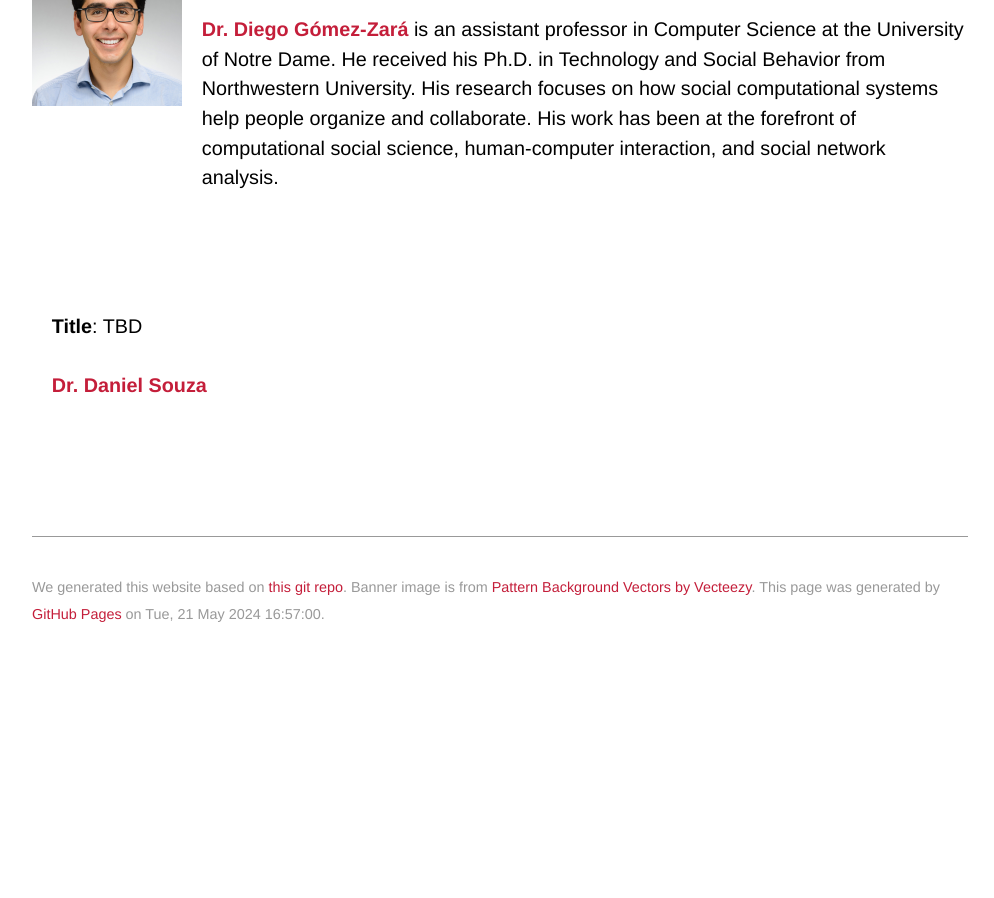
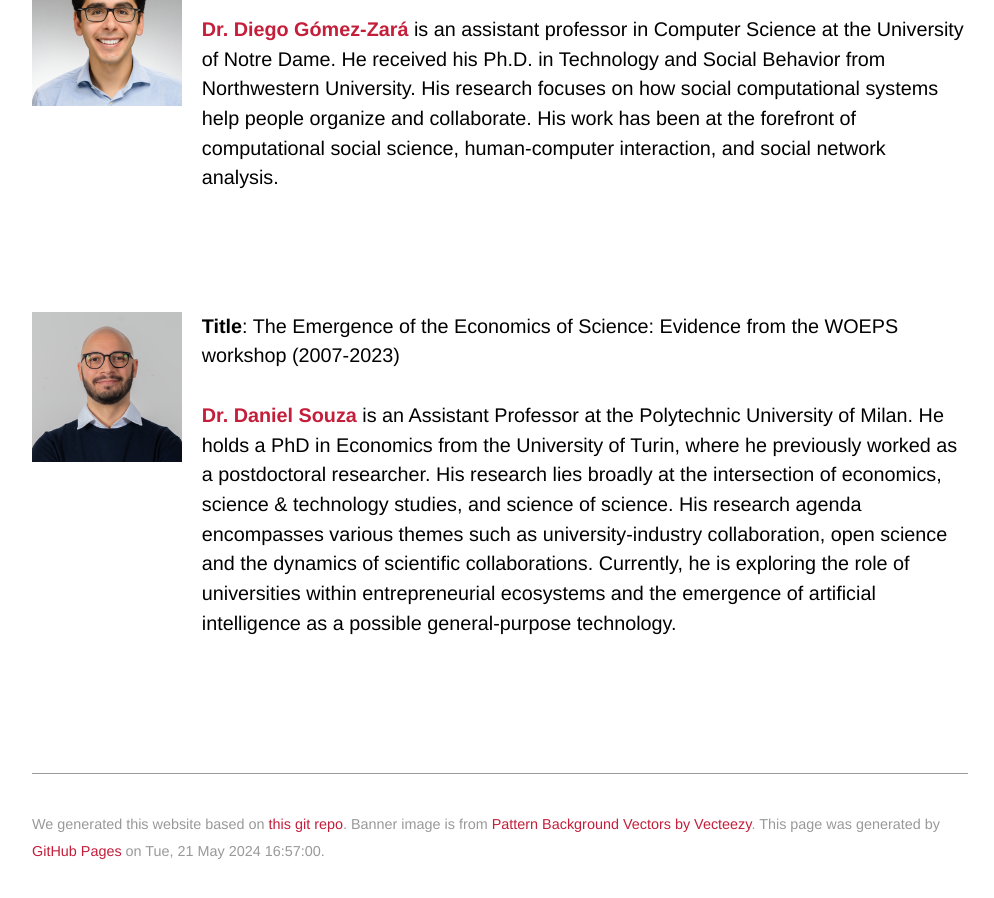
Before and after one commit to netscisci/netscisci.github.io, a Jekyll site: the page built from speakers.md, in a window 1280 px wide and 900 px high, scrolled down 1359 px. Shown: the whole window, without its empty margins (140-1134 px from the left). Built offline with Jekyll 4.4.1, drawn with Linux system fonts in a browser that asks for light colours; some web fonts are replaced; our own code applies the rules of GitHub Pages for plain Markdown files; before the commit the page ends 2022 px from its top, so only the background shows below that.

Commit message:
Update speakers.md

```diff
--- a/speakers.md
+++ b/speakers.md
@@ -39,11 +39,11 @@ layout: default
 
 
 <div class='orgWrapper'>
-<!--  <img src="assets/images/.jpg" alt="Daniel Souza" width="150" />-->
+<img src="assets/images/Daniel Souza.jpg" alt="Daniel Souza" width="150" />
 <div class='bioWrapper'>
-  **Title**: TBD
+  **Title**: The Emergence of the Economics of Science: Evidence from the WOEPS workshop (2007-2023)
 <br/><br/>
-[**Dr. Daniel Souza**](https://www.som.polimi.it/professor/de-souza-daniel-fernando/)
+[**Dr. Daniel Souza**](https://www.som.polimi.it/professor/de-souza-daniel-fernando/) is an Assistant Professor at the Polytechnic University of Milan. He holds a PhD in Economics from the University of Turin, where he previously worked as a postdoctoral researcher. His research lies broadly at the intersection of economics, science & technology studies, and science of science. His research agenda encompasses various themes such as university-industry collaboration, open science and the dynamics of scientific collaborations. Currently, he is exploring the role of universities within entrepreneurial ecosystems and the emergence of artificial intelligence as a possible general-purpose technology.
 </div>
 </div>
 <br/>
```
